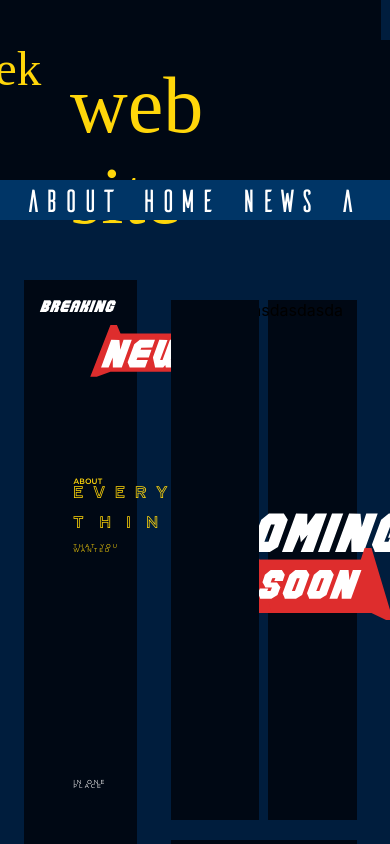
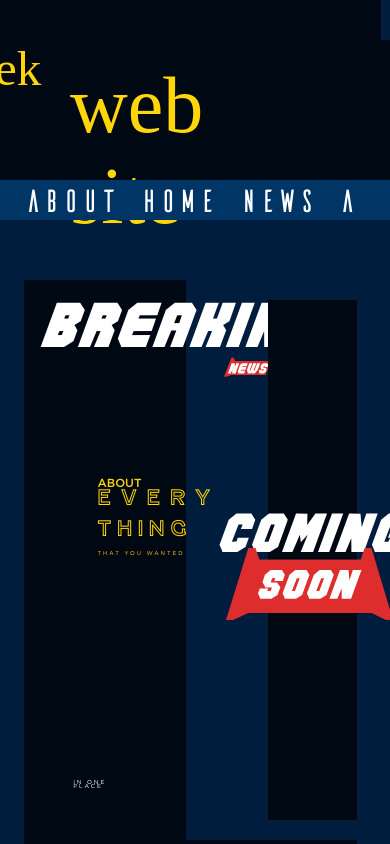
Before and after one commit to lucas-de-F/StarWarsPlanetsSearch, a React (Create React App) app: page / in a window 390 px wide. Shown: the top 844 px of the page. Built offline with nearby package versions, Linux system fonts and the light colour scheme.

Commit message:
feat: main text css responsive

```diff
--- a/src/App.tsx
+++ b/src/App.tsx
@@ -10,12 +10,12 @@ function App() {
       <Card />
       <Sections />
 
-      <div className="article"> asdasdasdasdasdasda </div>
+      {/* <div className="article"> asdasdasdasdasdasda </div>
       <div className="section1Nav ">a </div>
       <div className="section1Item1 ">a </div>
       <div className="section1Item2 "></div>
       <div className="footer darkColor">a </div>
-      <div className="section1 darkColor">  </div>
+      <div className="section1 darkColor">  </div> */}
     </body>
   );
 }
--- a/src/card.css
+++ b/src/card.css
@@ -99,3 +99,52 @@
       font: 0.5vw gotham book;
       letter-spacing: 0.8vw;
       color: white}
+
+@media (max-width: 1279px) {
+  .main { grid-area: 15 / 2 / 49 / 9; }
+  .braking {
+    color: white;
+    font: 59px action force;
+    margin: 0px;
+    margin-left: 15px;
+    transform-origin: top right;
+  }
+
+  .newsSVG {
+    z-index: 2;
+    margin-left: 200px;
+    margin-top: 15px;
+    width: 12vw;
+    transform-origin: top left;
+  }
+
+  .mainText {
+    grid-area: 25 / 5 / 49 / 8;
+    font: 3vw gotham medium;
+    line-height: 0.7;
+  }
+  .mainTextEvery {
+    font: 6vw fenwick;
+    line-height: 50px;
+    margin-top: 0.2vw;
+    letter-spacing: 10px;
+    margin-right: 10px;
+    line-height: 0.7;
+  }
+  .mainTextthing {
+    font: 6vw fenwick;
+    line-height: 50px;
+    letter-spacing: 1.5vw;
+    margin-top: 2.8vw;
+    line-height: 0.7;
+  }
+  .youwanted {
+    font: 1.44vw gotham book;
+    line-height: 50px;
+    letter-spacing: 0.5vw;
+    margin-top: 3.2vw;
+    line-height: 0.7;
+    width: 350px;
+  }
+
+}
```
